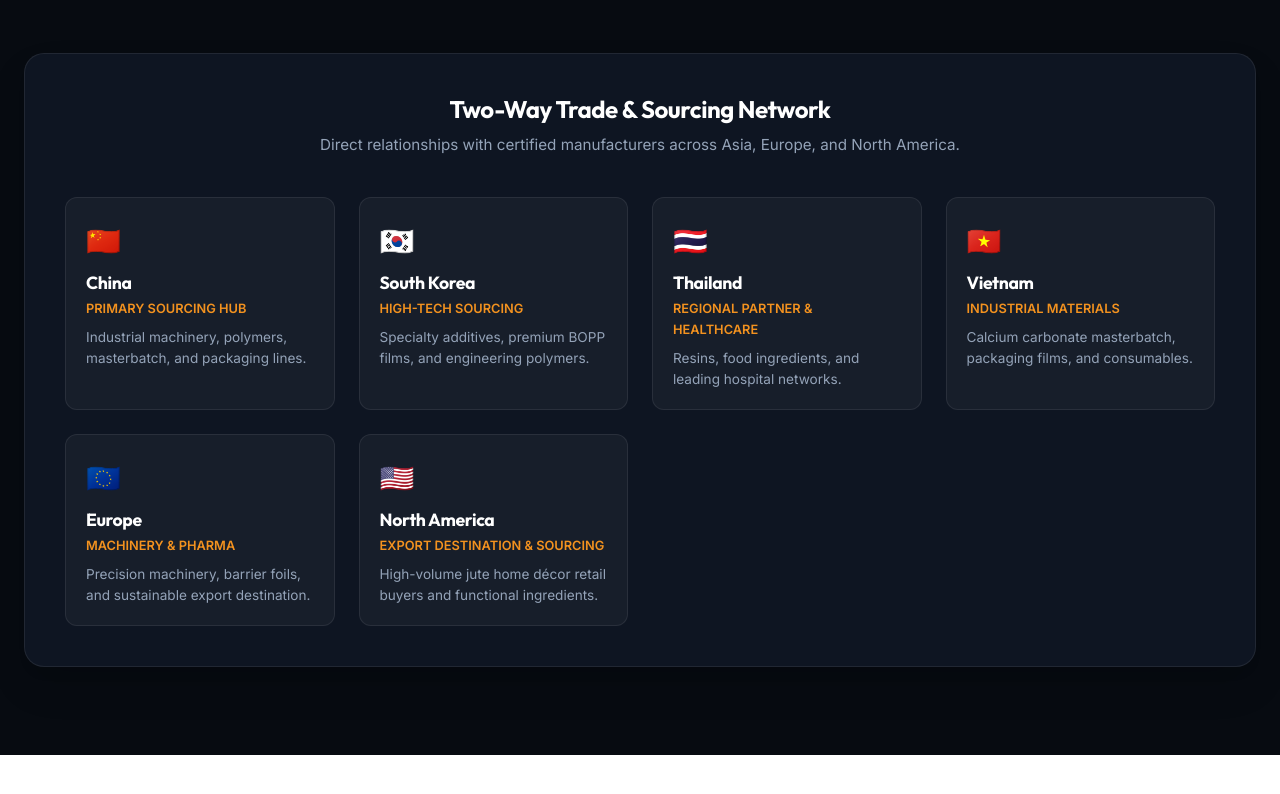
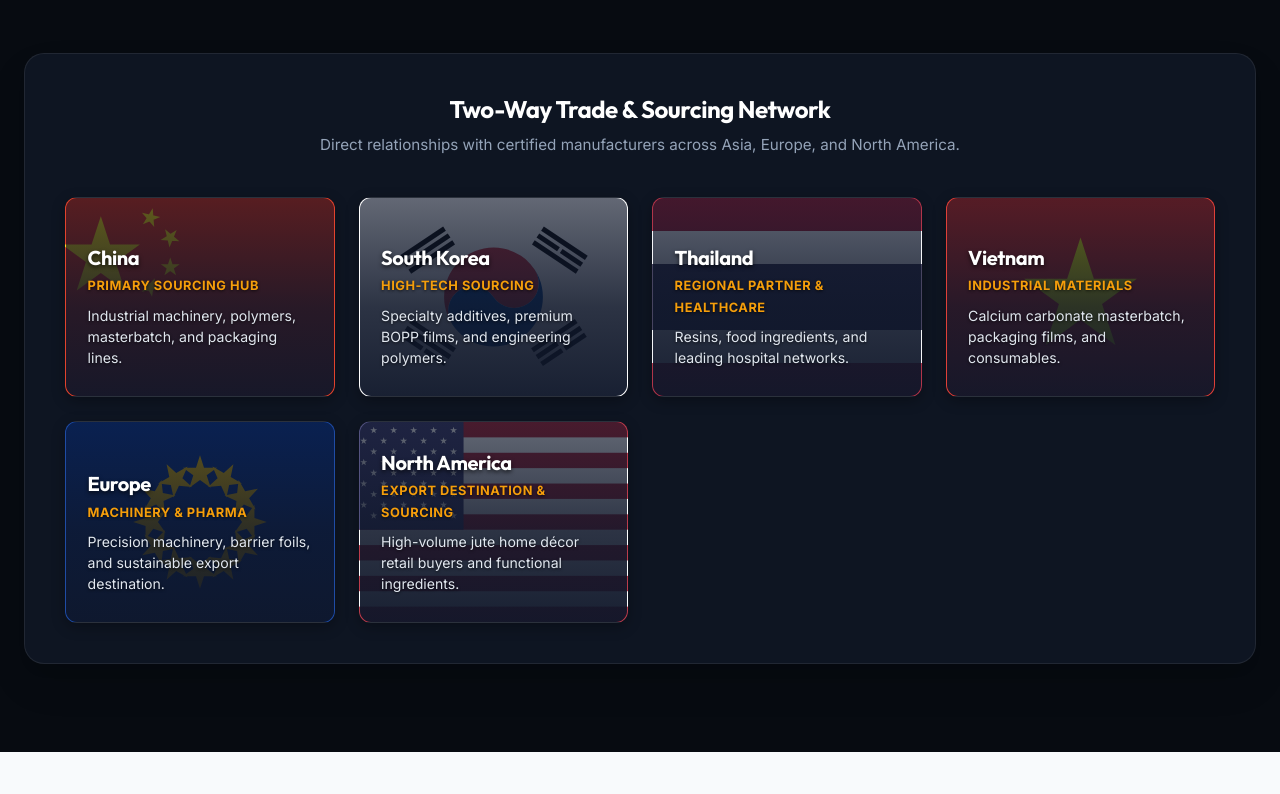
Before and after one commit to zawadulhk/tradeaxis, a website: page index.html in a window 1280 px wide. Shown: the part 5582-6376 px from the top of the page. Drawn offline with Linux system fonts and the light colour scheme; no server answers.

Commit message:
Refine industry card gradient, update machinery subtext, add country flag backgrounds, and remove Why Partner block

```diff
--- a/assets/css/style.css
+++ b/assets/css/style.css
@@ -838,43 +838,81 @@ button, input, select, textarea {
 }
 
 .hub-card {
-  background: rgba(255, 255, 255, 0.04);
-  border: 1px solid rgba(255, 255, 255, 0.08);
+  position: relative;
+  background-size: cover;
+  background-position: center;
+  background-repeat: no-repeat;
+  border: 1px solid rgba(255, 255, 255, 0.12);
   border-radius: var(--radius-md);
-  padding: 1.25rem;
-  transition: var(--transition);
+  padding: 1.75rem 1.35rem;
+  overflow: hidden;
+  display: flex;
+  flex-direction: column;
+  justify-content: flex-end;
+  min-height: 200px;
+  box-shadow: 0 4px 14px rgba(0, 0, 0, 0.3);
+  transition: transform 0.3s ease, border-color 0.3s ease, box-shadow 0.3s ease;
+  z-index: 1;
+}
+
+.hub-card::before {
+  content: '';
+  position: absolute;
+  inset: 0;
+  background: linear-gradient(
+    180deg,
+    rgba(15, 23, 42, 0.65) 0%,
+    rgba(15, 23, 42, 0.88) 55%,
+    rgba(15, 23, 42, 0.96) 100%
+  );
+  transition: background 0.3s ease;
+  z-index: 1;
 }
 
 .hub-card:hover {
-  background: rgba(243, 146, 31, 0.08);
-  border-color: rgba(243, 146, 31, 0.35);
-  transform: translateY(-3px);
+  border-color: rgba(243, 146, 31, 0.65);
+  transform: translateY(-4px);
+  box-shadow: 0 12px 24px rgba(0, 0, 0, 0.45);
 }
 
-.hub-flag {
-  font-size: 1.75rem;
-  margin-bottom: 0.5rem;
+.hub-card:hover::before {
+  background: linear-gradient(
+    180deg,
+    rgba(15, 23, 42, 0.50) 0%,
+    rgba(15, 23, 42, 0.80) 45%,
+    rgba(15, 23, 42, 0.92) 100%
+  );
+}
+
+.hub-card-content {
+  position: relative;
+  z-index: 2;
 }
 
 .hub-card h4 {
   color: #FFFFFF;
-  font-size: 1.1rem;
-  margin-bottom: 0.25rem;
+  font-size: 1.25rem;
+  font-weight: 700;
+  margin-bottom: 0.35rem;
+  text-shadow: 0 2px 4px rgba(0, 0, 0, 0.7);
 }
 
 .hub-card .hub-role {
-  color: var(--primary);
+  color: #F59E0B;
   font-size: 0.8rem;
-  font-weight: 600;
+  font-weight: 700;
+  letter-spacing: 0.04em;
   text-transform: uppercase;
   margin-bottom: 0.5rem;
+  text-shadow: 0 1px 3px rgba(0, 0, 0, 0.7);
 }
 
 .hub-card p {
-  color: var(--text-light-muted);
-  font-size: 0.85rem;
+  color: #E2E8F0;
+  font-size: 0.88rem;
   line-height: 1.5;
   margin: 0;
+  text-shadow: 0 1px 3px rgba(0, 0, 0, 0.7);
 }
 
 /* ==========================================================================
@@ -1249,9 +1287,10 @@ textarea.form-control {
   bottom: 0;
   background: linear-gradient(
     180deg,
-    rgba(14, 21, 34, 0.45) 0%,
-    rgba(217, 119, 6, 0.78) 50%,
-    rgba(180, 83, 9, 0.92) 100%
+    transparent 0%,
+    transparent 48%,
+    rgba(217, 119, 6, 0.78) 75%,
+    rgba(180, 83, 9, 0.94) 100%
   );
   transition: background 0.35s ease, opacity 0.35s ease;
   z-index: 1;
@@ -1265,8 +1304,9 @@ textarea.form-control {
 .industry-image-card:hover::before {
   background: linear-gradient(
     180deg,
-    rgba(14, 21, 34, 0.30) 0%,
-    rgba(243, 146, 31, 0.82) 45%,
+    transparent 0%,
+    transparent 42%,
+    rgba(243, 146, 31, 0.82) 70%,
     rgba(180, 83, 9, 0.96) 100%
   );
 }
--- a/index.html
+++ b/index.html
@@ -48,7 +48,7 @@
             <ul class="dropdown-menu">
               <li><a href="divisions.html#export">Export Division<span class="sub-desc">Sustainable Jute & Natural Fiber Products</span></a></li>
               <li><a href="divisions.html#import">Import & Indenting<span class="sub-desc">Industrial Polymers, Packaging & Chemicals</span></a></li>
-              <li><a href="divisions.html#machinery">Industrial Machinery<span class="sub-desc">Customized Machineries</span></a></li>
+              <li><a href="divisions.html#machinery">Industrial Machinery<span class="sub-desc">Customized Machineries from China, Europe and other destinations</span></a></li>
               <li><a href="divisions.html#local">Local Trading<span class="sub-desc">Domestic Supply Chain & Industrial Consumables</span></a></li>
               <li><a href="healthbridge.html">HealthBridge<span class="sub-desc">International Patient Referral & Hospital Network</span></a></li>
             </ul>
@@ -459,48 +459,53 @@
 
         <div class="network-hubs-grid">
           <!-- Hub: China -->
-          <div class="hub-card">
-            <div class="hub-flag">🇨🇳</div>
+          <div class="hub-card" style="background-image: url('assets/images/flags/flag-china.svg');">
+            <div class="hub-card-content">
               <h4>China</h4>
               <div class="hub-role">Primary Sourcing Hub</div>
               <p>Industrial machinery, polymers, masterbatch, and packaging lines.</p>
             </div>
+          </div>
 
           <!-- Hub: South Korea -->
-          <div class="hub-card">
-            <div class="hub-flag">🇰🇷</div>
+          <div class="hub-card" style="background-image: url('assets/images/flags/flag-south-korea.svg');">
+            <div class="hub-card-content">
               <h4>South Korea</h4>
               <div class="hub-role">High-Tech Sourcing</div>
               <p>Specialty additives, premium BOPP films, and engineering polymers.</p>
             </div>
+          </div>
 
           <!-- Hub: Thailand -->
-          <div class="hub-card">
-            <div class="hub-flag">🇹🇭</div>
+          <div class="hub-card" style="background-image: url('assets/images/flags/flag-thailand.svg');">
+            <div class="hub-card-content">
               <h4>Thailand</h4>
               <div class="hub-role">Regional Partner & Healthcare</div>
               <p>Resins, food ingredients, and leading hospital networks.</p>
             </div>
+          </div>
 
           <!-- Hub: Vietnam -->
-          <div class="hub-card">
-            <div class="hub-flag">🇻🇳</div>
+          <div class="hub-card" style="background-image: url('assets/images/flags/flag-vietnam.svg');">
+            <div class="hub-card-content">
               <h4>Vietnam</h4>
               <div class="hub-role">Industrial Materials</div>
               <p>Calcium carbonate masterbatch, packaging films, and consumables.</p>
             </div>
+          </div>
 
           <!-- Hub: Europe -->
-          <div class="hub-card">
-            <div class="hub-flag">🇪🇺</div>
+          <div class="hub-card" style="background-image: url('assets/images/flags/flag-europe.svg');">
+            <div class="hub-card-content">
               <h4>Europe</h4>
               <div class="hub-role">Machinery & Pharma</div>
               <p>Precision machinery, barrier foils, and sustainable export destination.</p>
             </div>
+          </div>
 
           <!-- Hub: USA & Americas -->
-          <div class="hub-card">
-            <div class="hub-flag">🇺🇸</div>
+          <div class="hub-card" style="background-image: url('assets/images/flags/flag-usa.svg');">
+            <div class="hub-card-content">
               <h4>North America</h4>
               <div class="hub-role">Export Destination & Sourcing</div>
               <p>High-volume jute home décor retail buyers and functional ingredients.</p>
@@ -508,50 +513,8 @@
           </div>
         </div>
       </div>
+    </div>
   </section>
-
-  <!-- Section 7: Why Choose TradeAxis -->
-  <section class="section-py">
-    <div class="container">
-      <div class="section-header">
-        <div class="badge-gold">Value Proposition</div>
-        <h2>Why Partner With TradeAxis</h2>
-        <p>Reliable, efficient, and customized solutions engineered for long-term commercial success.</p>
-      </div>
-
-      <div class="card-grid-3">
-        <div class="product-card">
-          <div class="p-icon">🌐</div>
-          <h4>Sourcing Expertise</h4>
-          <p>Decades of combined domain expertise in supplier audits, technical compliance, and multi-country logistics.</p>
-        </div>
-        <div class="product-card">
-          <div class="p-icon">⚓</div>
-          <h4>Reliable Supply Chain</h4>
-          <p>Continuous shipment tracking, cargo coordination, and zero-downtime delivery assurance.</p>
-        </div>
-        <div class="product-card">
-          <div class="p-icon">🤝</div>
-          <h4>Direct Global Network</h4>
-          <p>First-tier access to verified manufacturers across Asia and Europe with zero intermediary markup.</p>
-        </div>
-        <div class="product-card">
-          <div class="p-icon">💎</div>
-          <h4>Competitive Pricing</h4>
-          <p>Volume leverage and factory-direct indenting terms delivering maximum commercial value.</p>
-        </div>
-        <div class="product-card">
-          <div class="p-icon">⚙️</div>
-          <h4>Technical Precision</h4>
-          <p>Exact technical matching of polymer melt flow indices, micron barriers, and machinery tolerances.</p>
-        </div>
-        <div class="product-card">
-          <div class="p-icon">🎯</div>
-          <h4>End-to-End Execution</h4>
-          <p>Complete handling from sample testing and LC documentation to customs clearance and door delivery.</p>
-        </div>
-      </div>
-    </div>
   <!-- Section 8: Latest News & Insights -->
   <section class="section-py" style="background: var(--light-bg);" id="news">
     <div class="container">
```
Also changed, not shown: about.html (+1 -1 lines), contact.html (+1 -1 lines), divisions.html (+1 -1 lines), downloads.html (+1 -1 lines), healthbridge.html (+1 -1 lines), industries.html (+1 -1 lines), legal.html (+1 -1 lines), news.html (+1 -1 lines), partners.html (+1 -1 lines), products.html (+1 -1 lines), assets/images/flags/flag-china.svg (added), assets/images/flags/flag-europe.svg (added), assets/images/flags/flag-south-korea.svg (added), assets/images/flags/flag-thailand.svg (added), 2 more files. Lines whose indentation alone changed are shown as unchanged.
